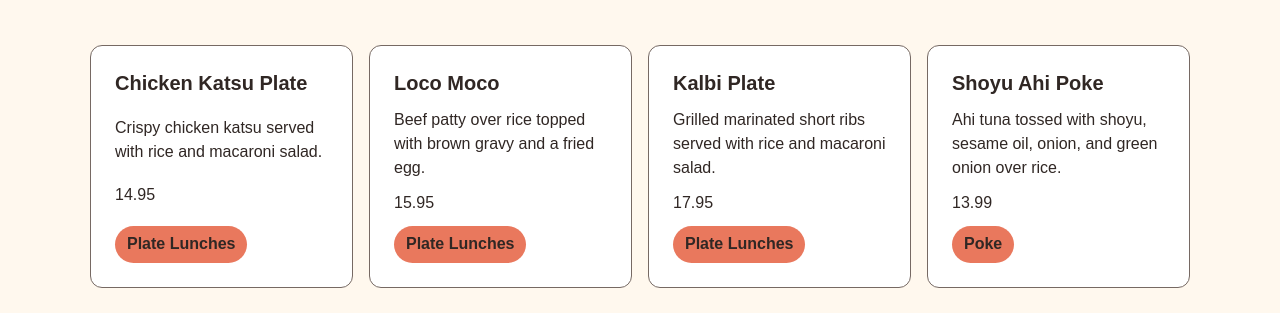
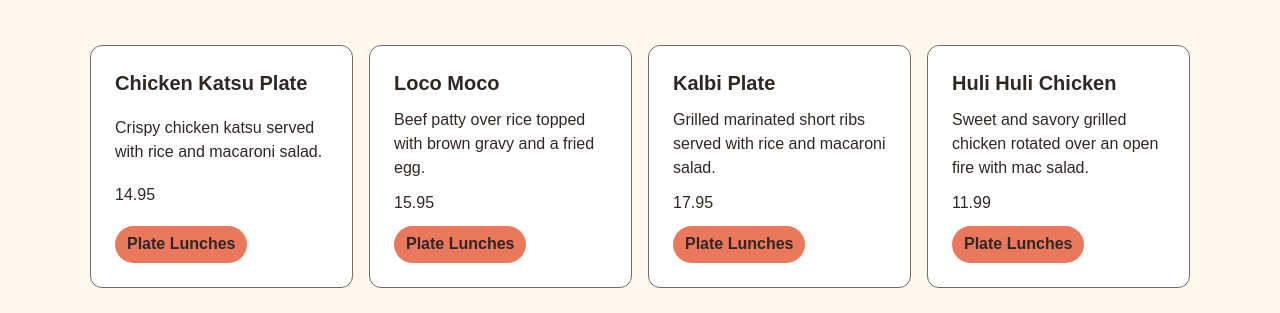
Before and after one commit to jjackson112/pau-hana-kitchen, a React (Vite) app in the folder frontend/: page / in a window 1280 px wide. Shown: the part 473-786 px from the top of the page. Built offline with nearby package versions, Linux system fonts and the light colour scheme.

Commit message:
added menu items

```diff
--- a/frontend/src/App.css
+++ b/frontend/src/App.css
@@ -16,6 +16,7 @@
 }
 
 /* General Styles */
+
 * {
   box-sizing: border-box;
 }
@@ -194,8 +195,22 @@ a {
   padding: 0.5rem .75rem;
 }
 
-/* Menu Page Styles */
+/* Menu Styles */
 
+.menu-title {
+  color: var(--pauhana-red);
+  text-align: center;
+  padding: 1rem;
+}
+
+.menu-container {
+  display: grid;
+  grid-template-columns: repeat(4, 1fr);
+}
+
+.category-title {
+  color: var(--pauhana-red-dark);
+}
 
 @media (max-width: 900px) {
   .popular-dishes {
--- a/frontend/src/data/menu.js
+++ b/frontend/src/data/menu.js
@@ -34,8 +34,48 @@ const menuItems = [
         category: "Plate Lunches",
         popular: false
     },
+        {
+        id: 4,
+        name: "Huli Huli Chicken",
+        description: "Sweet and savory grilled chicken rotated over an open fire with mac salad.",
+        price: 11.99,
+        category: "Plate Lunches",
+        popular: false
+    },
     {
-        id: 4,
+        id: 5,
+        name: "Kālua Pork Plate",
+        description: "Tender and smokey shredded pork served with mac salad and white rice.",
+        price: 18.99,
+        category: "Plate Lunches",
+        popular: true
+    },
+    {
+        id: 6,
+        name: "Shoyu Chicken",
+        description: "A comfort dish made with braising bone-in, skin-on chicken thighs in a sweet and savory mixture of soy sauce (shoyu), sugar, ginger, and garlic.",
+        price: 15.99,
+        category: "Plate Lunches",
+        popular: true
+    },
+    {
+        id: 7,
+        name: "Garlic Shrimp Plate",
+        description: "Shell-on jumbo shrimp pan-fried in olive oil and butter with garlic. Served with white rice.",
+        price: 16.99,
+        category: "Plate Lunches",
+        popular: true
+    },
+    {
+        id: 8,
+        name: "Laulau",
+        description: "A dish made of pork and butterfish wrapped in lu'au and ti leaves.",
+        price: 12.95,
+        category: "Plate Lunches",
+        popular: true
+    },
+    {
+        id: 9,
         name: "Shoyu Ahi Poke",
         description: "Ahi tuna tossed with shoyu, sesame oil, onion, and green onion over rice.",
         price: 13.99,
@@ -43,7 +83,7 @@ const menuItems = [
         popular: false
     },
     {
-        id: 5,
+        id: 10,
         name: "Spicy Tuna Poke",
         description: "Ahi tuna, rice, spicy mayo, and cucumber.",
         price: 15.99,
@@ -51,7 +91,23 @@ const menuItems = [
         popular: true
     },
     {
-        id: 6,
+        id: 11,
+        name: "Ginger-Ponzu Salmon Poke",
+        description: "A poke bowl with salmon, ponzu, Korean perilla oil, sea salt, and white rice.",
+        price: 15.99,
+        category: "Poke",
+        popular: true
+    },
+    {
+        id: 12,
+        name: "Portuguese Sausage Musubi",
+        description: "Swap traditional spam for Redondo's Hawaiian Portuguese Sausage, pressed with rice, and furikake sprinkles.",
+        price: 4.95,
+        category: "Musubi",
+        popular: false
+    },
+    {
+        id: 13,
         name: "Spam Musubi",
         description: "Grilled spam and rice wrapped with nori.",
         price: 4.50,
@@ -59,7 +115,7 @@ const menuItems = [
         popular: true
     },
     {
-        id: 7,
+        id: 14,
         name: "Teriyaki Chicken Musubi",
         description: "Teriyaki-glazed chicken and rice wrapped with nori.",
         price: 4.95,
@@ -67,7 +123,87 @@ const menuItems = [
         popular: false
     },
     {
-        id: 8,
+        id: 15,
+        name: "Chicken Katsu Musubi",
+        description: "Crispy, panko breaded chicken with rice, tonkatsu sauce, and rice.",
+        price: 4.95,
+        category: "Musubi",
+        popular: false
+    },
+    {
+        id: 16,
+        name: "Chicken Long Rice",
+        description: "A noodle dish made from vermicelli noodles, chicken, ginger, and scallions.",
+        price: 9.95,
+        category: "Soup/Stew",
+        popular: false
+    },
+    {
+        id: 17,
+        name: "Beef Stew",
+        description: "A hearty, local beef stew made with beef, carrots, and potatoes.",
+        price: 11.95,
+        category: "Soup/Stew",
+        popular: false
+    },
+    {
+        id: 18,
+        name: "Saimin",
+        description: "Made from wheat egg noodles garnished with scallions, kamaboko, mushrooms, spam, nori, and bok choy.",
+        price: 10.95,
+        category: "Soup/Stew",
+        popular: true
+    },
+    {
+        id: 19,
+        name: "Portuguese Bean Soup",
+        description: "Portuguese sausage, smoked ham hocks, red kidney beans, vegetables, and macaroni.",
+        price: 11.95,
+        category: "Soup/Stew",
+        popular: false
+    },
+    {
+        id: 20,
+        name: "Luau Stew",
+        description: "A plant-based stew made with simmering taro leaves, coconut milk, vegetable broth, onion, garlic, and ginger.",
+        price: 8.95,
+        category: "Vegetarian",
+        popular: false
+    },
+    {
+        id: 21,
+        name: "Vegetarian Laulau",
+        description: "A dish made of root vegetables and squash wrapped in lu'au and ti leaves.",
+        price: 10.95,
+        category: "Vegetarian",
+        popular: true
+    },
+    {
+        id: 22,
+        name: "Sweet Potato and Taro Plate",
+        description: "Roasted sweet potato - 'uala and taro - kalo - served with steamed rice and seasonal vegetables.",
+        price: 9.95,
+        category: "Vegetarian",
+        popular: false
+    },
+        {
+        id: 23,
+        name: "Avocado Poke",
+        description: "Creamy avocado tossed with shoyu, sesame oil, scallions, and seaweed.",
+        price: 10.95,
+        category: "Vegetarian",
+        popular: false
+    },
+    {
+        id: 24,
+        name: "Avocado Musubi",
+        description: "Rice and avocado wrapped in crisp nori with a teriyaki glaze.",
+        price: 5.50,
+        category: "Vegetarian",
+        popular: true
+    },
+    {
+        id: 25,
         name: "Macaroni Salad",
         description: "Creamy local-style macaroni salad.",
         price: 3.95,
@@ -75,7 +211,15 @@ const menuItems = [
         popular: true
     },
     {
-        id: 9,
+        id: 26,
+        name: "French Fries",
+        description: "Crisp and golden french fries seasoned with salt.",
+        price: 3.95,
+        category: "Sides",
+        popular: false
+    },
+    {
+        id: 27,
         name: "Garlic Edamame",
         description: "Steamed edamae tossed with garlic and savory seasoning.",
         price: 5.95,
@@ -83,7 +227,31 @@ const menuItems = [
         popular: false
     },
     {
-        id: 10,
+        id: 28,
+        name: "Grilled pineapple",
+        description: "Fresh, caramelized pineapple sprinkled with brown sugar.",
+        price: 4.50,
+        category: "Sides",
+        popular: true
+    },
+    {
+        id: 29,
+        name: "Seaweed salad",
+        description: "",
+        price: 6.95,
+        category: "Sides",
+        popular: false
+    },
+    {
+        id: 30,
+        name: "Poi",
+        description: "A traditional staple made from taro root.",
+        price: 3.50,
+        category: "Sides",
+        popular: true
+    },
+    {
+        id: 31,
         name: "Haupia",
         description: "A traditional coconut pudding.",
         price: 5.95,
@@ -91,7 +259,7 @@ const menuItems = [
         popular: true
     },
     {
-        id: 11,
+        id: 32,
         name: "Butter Mochi",
         description: "A chewy, sweet cake made from coconut milk, butter, and mochiko - sweet rice flour.",
         price: 6.95,
@@ -99,7 +267,15 @@ const menuItems = [
         popular: false
     },
     {
-        id: 12,
+        id: 33,
+        name: "Malasadas",
+        description: "Portuguese fried doughnuts.",
+        price: 7.99,
+        category: "Desserts",
+        popular: true
+    },
+    {
+        id: 34,
         name: "POG Juice",
         description: "A refreshing blend of passion fruit, orange, and guava.",
         price: 4.25,
@@ -107,12 +283,20 @@ const menuItems = [
         popular: false
     },
     {
-        id: 13,
+        id: 35,
         name: "Hawaiian Sun Guava",
         description: "Chilled guava nectar.",
         price: 3.25,
         category: "Drinks",
         popular: false
+    },
+    {
+        id: 36,
+        name: "Lilikoi Lemonade",
+        description: "A refreshing, tropical drink that mixes tart lemon and passion fruit juice.",
+        price: 3.95,
+        category: "Drinks",
+        popular: true
     }
 ]
 
--- a/frontend/src/pages/Menu.jsx
+++ b/frontend/src/pages/Menu.jsx
@@ -9,9 +9,10 @@ function Menu() {
         <main className="menu-page">
             <section className="full-menu">
                 <div className="menu-title">
-                    <h1>Menu</h1>
+                    <h1>Pau Hana Kitchen Menu</h1>
                 </div>
 
+                <div className="menu-container">
                     {categories.map((category) => {
                         const categoryItems = menuItems.filter(
                             (item) => item.category === category
@@ -19,9 +20,9 @@ function Menu() {
 
                         return (
                             <section key={category} className="menu-category-section">
-                            <h2>{category}</h2>
+                                <h2 className="category-title">{category}</h2>
                                 <div className="menu-category-items">
-                                {categoryItems.map((items) => (
+                                    {categoryItems.map((item) => (
                                         <MenuItem
                                             key={item.id}
                                             item={item}
@@ -31,6 +32,7 @@ function Menu() {
                             </section>
                         )
                     })}
+                </div>
             </section>
         </main>
     )
```
Lines whose indentation alone changed are shown as unchanged.
